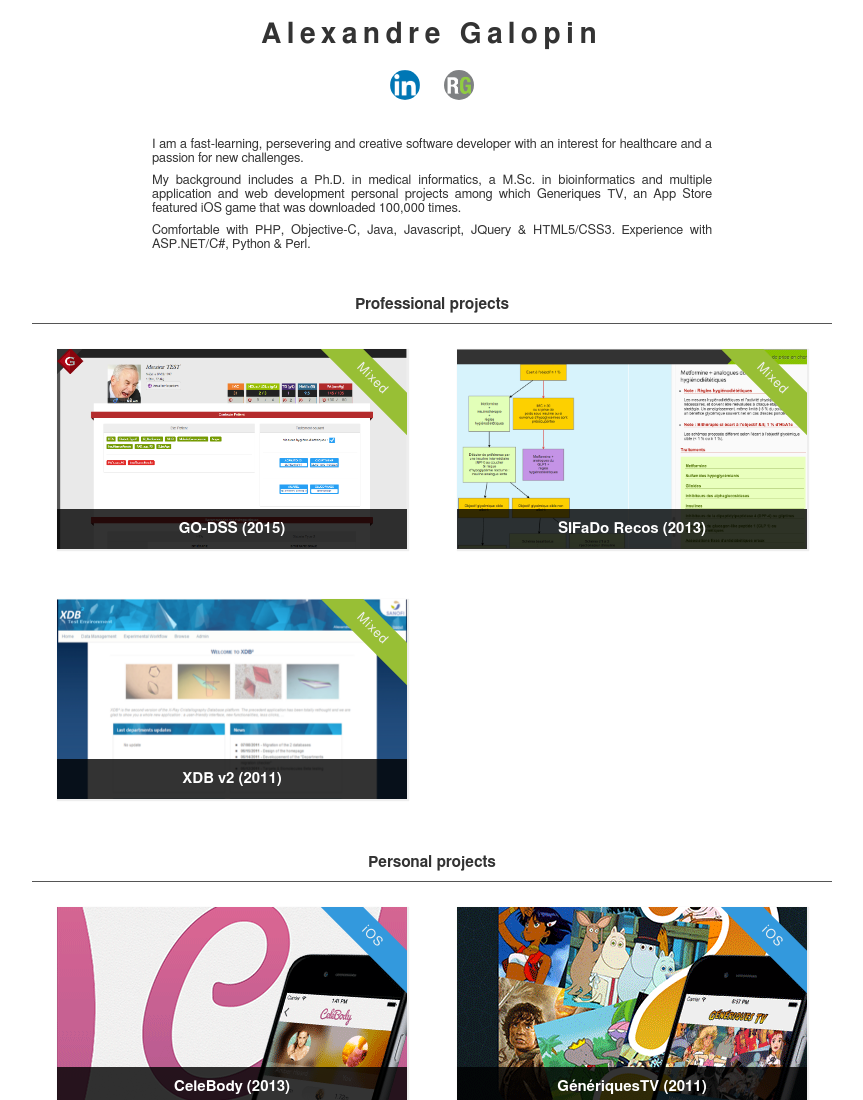
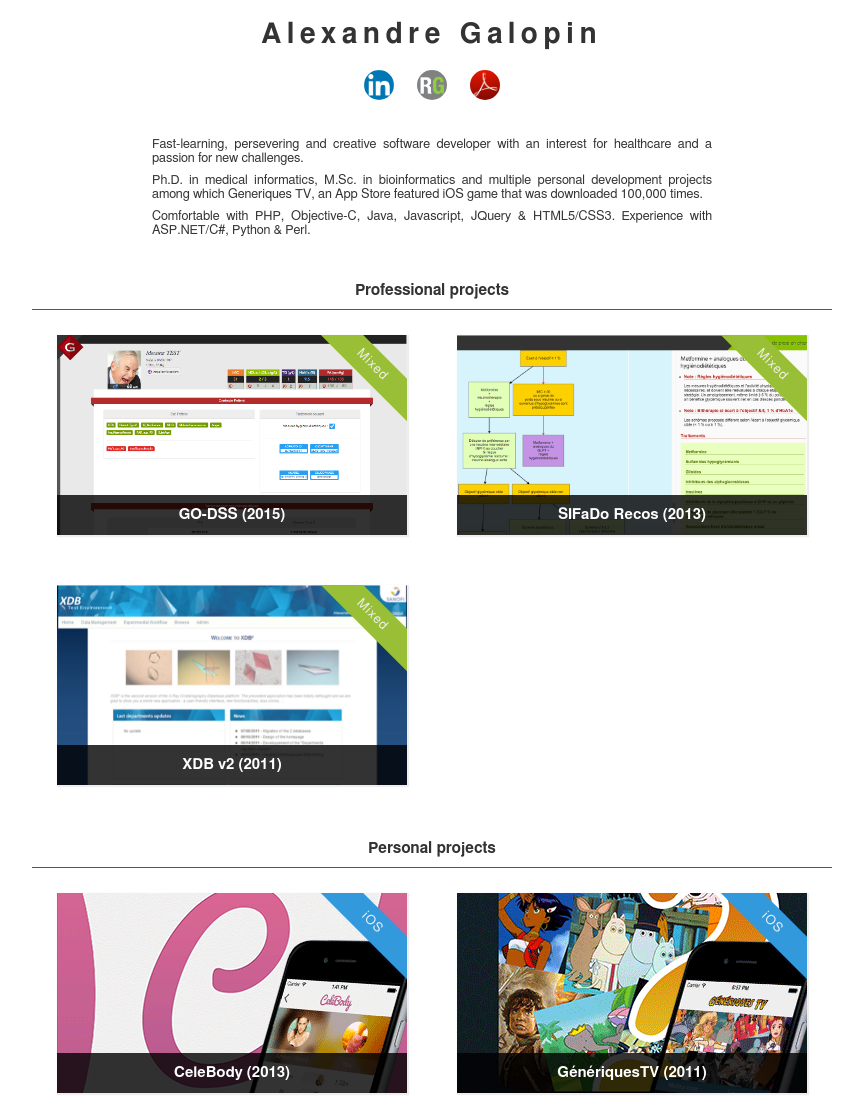
Before and after one commit to alexgalop1/alexgalop1.github.io, a plain HTML site: page index.html in a window 1280 px wide. Shown: the top 1100 px of the page, without its empty margins (208-1071 px from the left). Drawn offline with Linux system fonts and the light colour scheme.

Commit message:
Addition of the resume

```diff
--- a/index.html
+++ b/index.html
@@ -13,12 +13,12 @@
 		<body>
 			<header>
 			<h1>Alexandre Galopin</h1>
-			<div><a href='https://fr.linkedin.com/in/alexandregalopin' target='_blank'><img src='images/linkedin.png' /></a> <a href='https://www.researchgate.net/profile/Alexandre_Galopin' target='_blank'><img src='images/rg.png' /></a></div>
+			<div><a href='https://fr.linkedin.com/in/alexandregalopin' target='_blank'><img src='images/linkedin.png' /></a> <a href='https://www.researchgate.net/profile/Alexandre_Galopin' target='_blank'><img src='images/rg.png' /></a> <a href='./Resume_Alexandre_Galopin.pdf'><img src='images/pdf.png' /></a></div>
 			</header>
 
 		<section id="about">
-<p>I am a fast-learning, persevering and creative software developer with an interest for healthcare and a passion for new challenges.</p>
-<p>My background includes a Ph.D. in medical informatics, a M.Sc. in bioinformatics and multiple application and web development personal projects among which Generiques TV, an App Store featured iOS game that was downloaded 100,000 times.</p>
+<p>Fast-learning, persevering and creative software developer with an interest for healthcare and a passion for new challenges.</p>
+<p>Ph.D. in medical informatics, M.Sc. in bioinformatics and multiple personal development projects among which Generiques TV, an App Store featured iOS game that was downloaded 100,000 times.</p>
 <p>Comfortable with PHP, Objective-C, Java, Javascript, JQuery & HTML5/CSS3. Experience with ASP.NET/C#, Python & Perl.</p>
 	</section>
 
@@ -137,6 +137,7 @@ GTV-Land is a website that offers 1500 tv theme tunes for free listening.<br/><b
 	</article>
 		<div style='clear:both'></div>
 	</section>
+
 			<footer>
 			<img src='images/thanks.png' /><br />
 			<em>Thanks for your nice visit!<br />
```
Also changed, not shown: images/pdf.png (added), 1 other file.
